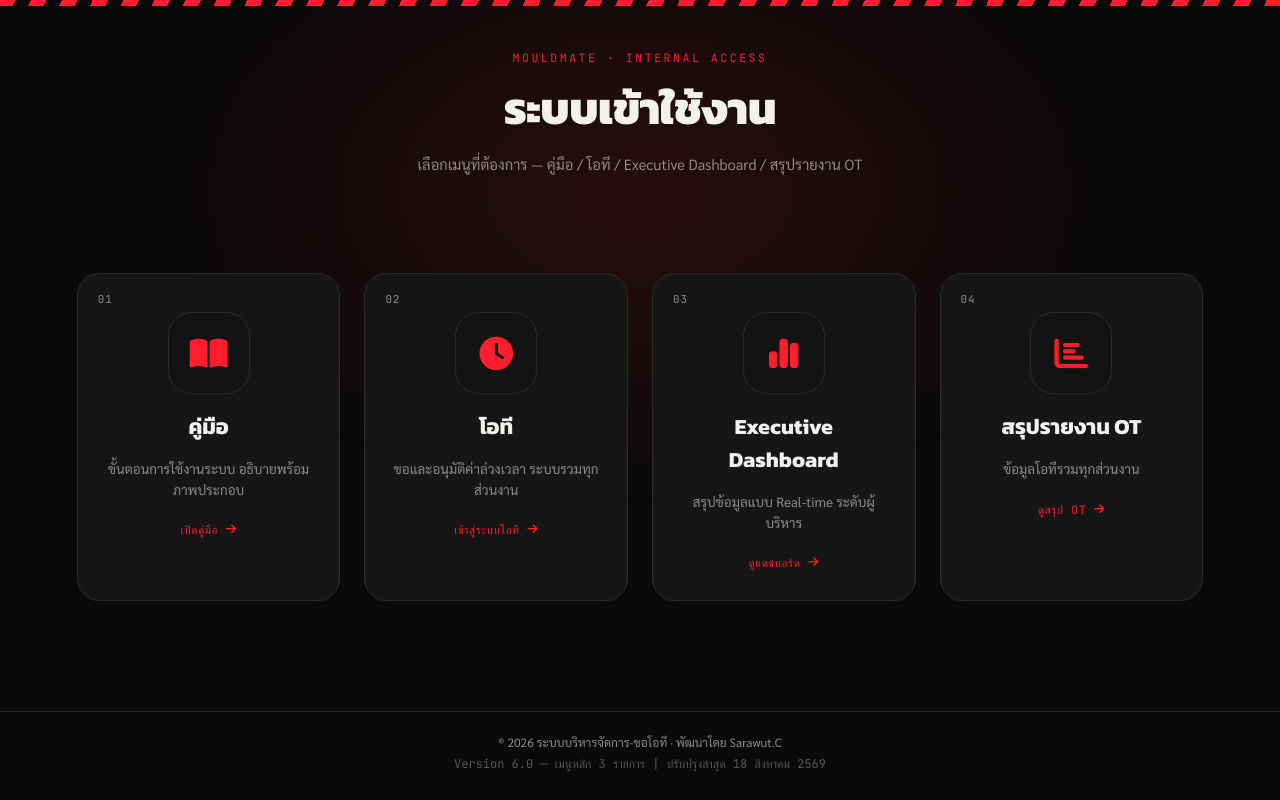
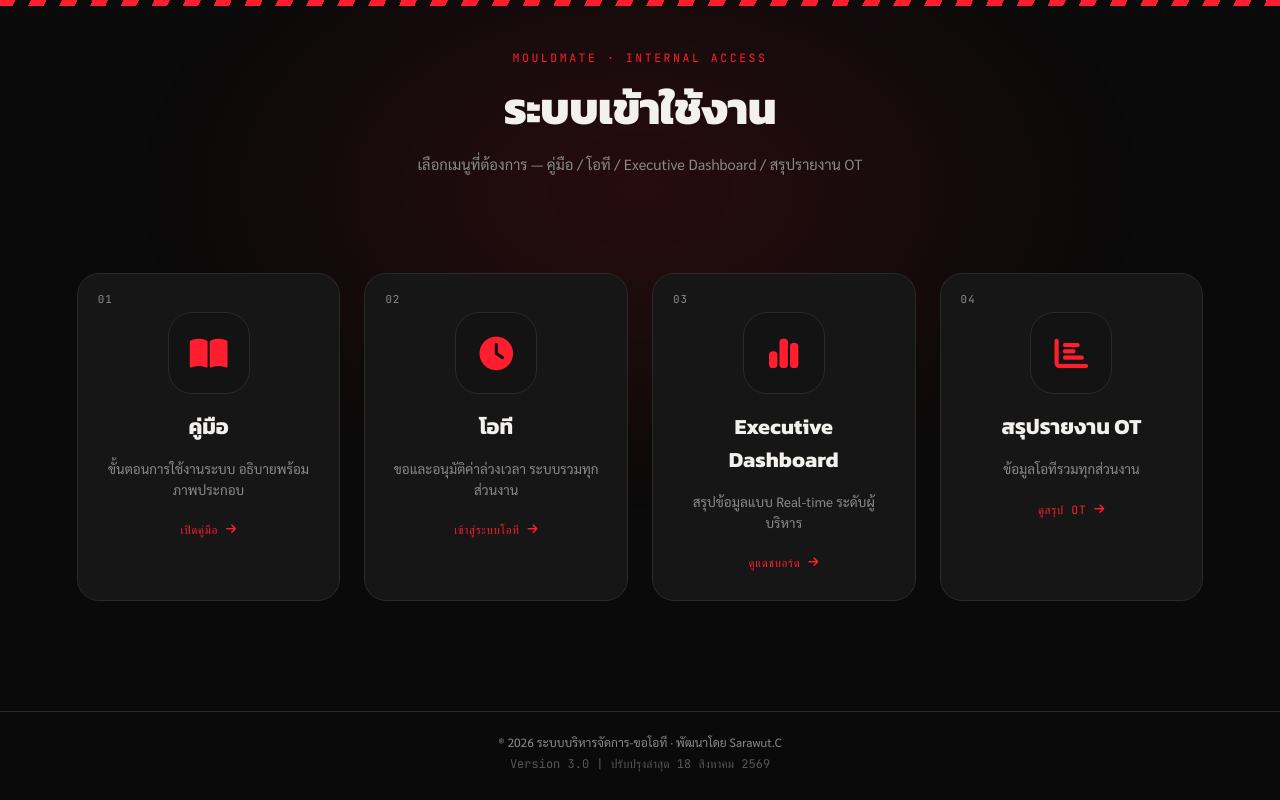
Before and after one commit to sarawutc6689-cpu/Mouldmate-HR, a plain HTML site: page test.html in a window 1280 px wide. Drawn offline with Linux system fonts and the light colour scheme.

Commit message:
Update version number in footer of test.html

```diff
--- a/test.html
+++ b/test.html
@@ -256,7 +256,7 @@
 
   <footer>
     <div>&reg; 2026 ระบบบริหารจัดการ-ขอโอที · พัฒนาโดย Sarawut.C</div>
-    <div class="ver">Version 6.0 — เมนูหลัก 3 รายการ | ปรับปรุงล่าสุด 18 สิงหาคม 2569</div>
+    <div class="ver">Version 3.0  | ปรับปรุงล่าสุด 18 สิงหาคม 2569</div>
   </footer>
 
 </body>
```
